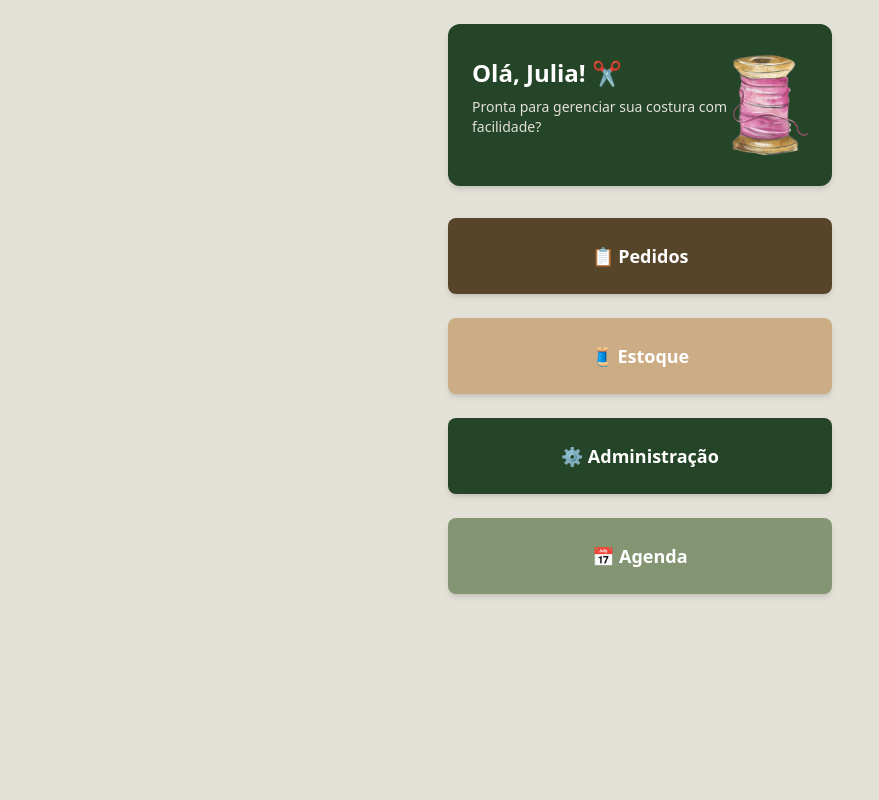
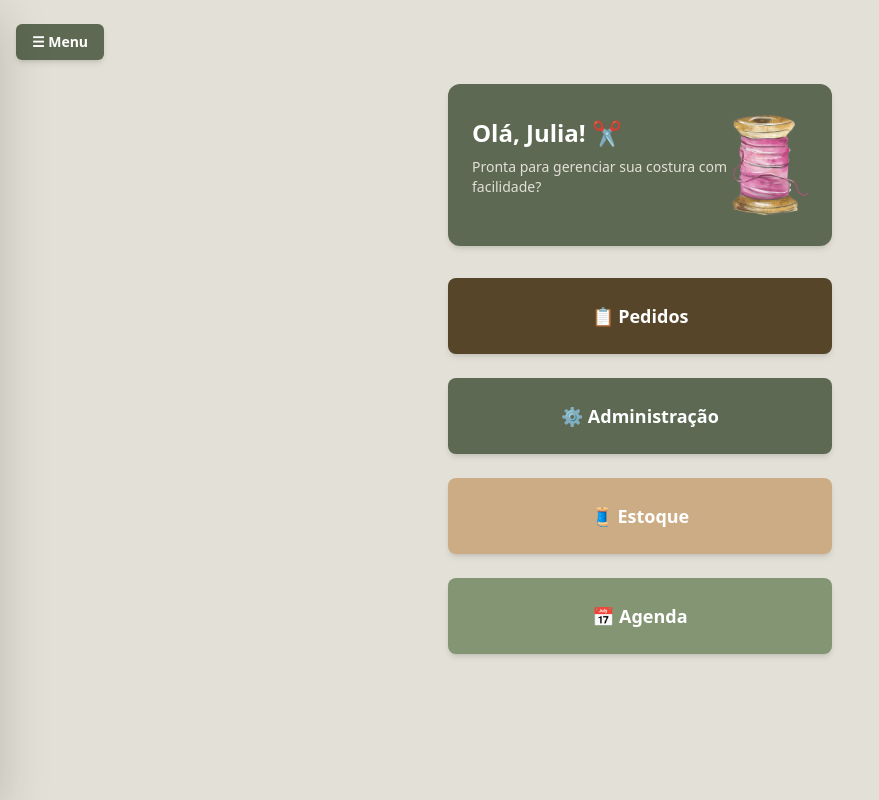
Before and after one commit to IsmsIsmenia/sistema-dressmakerjs, a React (Create React App) app in the folder frontend/: page /homemobile in a window 1280 px wide. Shown: the whole page, without its empty margins (0-879 px from the left). Built offline with nearby package versions, Linux system fonts and the light colour scheme; no server answers.

Commit message:
adicionando menu lateral

```diff
--- a/frontend/src/components/login/Login.css
+++ b/frontend/src/components/login/Login.css
@@ -141,6 +141,10 @@
     font-weight: 500;
     transition: 0.5s;
     transition: background 0.3s ease;
+    align-items:center;
+    display: flex;
+    justify-content: center;
+    padding: 12px 20px;
 }
 
 .login-form .inputBox #btn:hover{
--- a/frontend/src/pages/HomeMobile.js
+++ b/frontend/src/pages/HomeMobile.js
@@ -1,64 +1,127 @@
+import { useState, useEffect } from "react";
 import { Link } from "react-router-dom";
 import maquina_logo from "../assets/linha_mobile.png";
+import { useContext } from "react";
+import AuthContext from "../context/AuthContext";
+
 export default function HomeMobile() {
+  const { logout } = useContext(AuthContext);
+  const [menuOpen, setMenuOpen] = useState(false);
+
+  // Função para abrir e fechar o menu
+  const toggleMenu = () => {
+    setMenuOpen(!menuOpen);
+  };
+
+  // Fecha o menu ao clicar fora dele
+  const handleClickOutside = (event) => {
+    if (menuOpen && !event.target.closest(".sidebar")) {
+      setMenuOpen(false);
+    }
+  };
+
+  // Fecha o menu ao pressionar "Esc"
+  const handleKeyDown = (event) => {
+    if (event.key === "Escape") {
+      setMenuOpen(false);
+    }
+  };
+
+  // Adiciona e remove os event listeners
+  useEffect(() => {
+    if (menuOpen) {
+      document.addEventListener("mousedown", handleClickOutside);
+      document.addEventListener("keydown", handleKeyDown);
+    } else {
+      document.removeEventListener("mousedown", handleClickOutside);
+      document.removeEventListener("keydown", handleKeyDown);
+    }
+
+    return () => {
+      document.removeEventListener("mousedown", handleClickOutside);
+      document.removeEventListener("keydown", handleKeyDown);
+    };
+  }, [menuOpen]);
+
   return (
-    <div className="h-screen flex flex-col items-center bg-[#E3E0D7] p-6">
+    <div className="min-h-screen flex flex-col bg-[#E3E0D7] relative pt-4">
 
-      {/* Área superior com saudação e ilustração */}
-            <div className="bg-[#244527] w-full max-w-sm p-6 rounded-xl shadow-md flex items-center justify-between">
-        {/* Texto à esquerda */}
+      {/* Botão para abrir o menu */}
+      <button
+        type="button"
+        onClick={toggleMenu}
+        onKeyDown={(e) => e.key === "Enter" && toggleMenu()}
+        className="left-4 bg-[#5D6952] text-white px-3 py-2 rounded-md text-sm font-semibold shadow-md transition-all duration-300 hover:bg-[#3f673a] z-20 self-start ml-4"
+      >
+        ☰ Menu
+      </button>
+
+      {/* Sidebar deslizante */}
+      <div className={`fixed top-0 left-0 h-full w-64 bg-[#5D6952] shadow-lg transition-transform duration-300 ${menuOpen ? "translate-x-0" : "-translate-x-full"} z-30 sidebar`}>
+        <div className="flex flex-col items-center p-6">
+          <img src={maquina_logo} alt="Ícone" className="w-12 h-12 mb-4" />
+          <h2 className="text-white text-lg font-semibold">Menu</h2>
+
+          <nav className="mt-4 flex flex-col space-y-4 w-full">
+            <Link to="/pedidos" className="text-white text-lg flex items-center gap-2 hover:underline">📋 Pedidos</Link>
+            <Link to="/admin" className="text-white text-lg flex items-center gap-2 hover:underline">⚙️ Administração</Link>
+            <Link to="/estoque" className="text-white text-lg flex items-center gap-2 hover:underline">🧵 Estoque</Link>
+            <Link to="/agenda" className="text-white text-lg flex items-center gap-2 hover:underline">📅 Agenda</Link>
+          </nav>
+
+          {/* Botão de Logout */}
+          <div className="absolute bottom-6 left-0 w-full flex justify-center">
+          <button
+            type="button"
+            onClick={logout}
+            className="mt-auto bg-red-600 text-white px-4 py-2 rounded-md text-sm font-semibold shadow-md transition-all duration-300 hover:bg-red-700 "
+          >
+            🚪 Sair
+          </button>
+          </div>
+        </div>
+      </div>
+
+      {/* Fundo escuro quando o menu estiver aberto */}
+      {menuOpen && (
+        <div
+          className="fixed inset-0 bg-black bg-opacity-50 z-20"
+          onClick={toggleMenu}
+        ></div>
+      )}
+
+      {/* Conteúdo principal */}
+      <div className="flex-1 flex flex-col items-center p-6">
+
+        {/* Saudação */}
+        <div className="bg-[#5D6952] w-full max-w-sm p-6 rounded-xl shadow-md flex items-center justify-between">
           <div className="text-left">
-            <h1 className="text-white text-2xl font-semibold font-sans">Olá, Julia! ✂️</h1>
-            <p className="text-[#E3E0D7] text-sm mt-2 font-sans">
+            <h1 className="text-white text-2xl font-semibold">Olá, Julia! ✂️</h1>
+            <p className="text-[#E3E0D7] text-sm mt-2">
               Pronta para gerenciar sua costura com facilidade?
             </p>
           </div>
-
-        {/* Ícone à direita */}
           <div className="w-24 h-19">
-            <img
-            src={maquina_logo}
-            alt="Ícone de costura"
-            className="w-full h-full"
-            />
+            <img src={maquina_logo} alt="Ícone de costura" className="w-full h-full" />
           </div>
         </div>
 
-
+        {/* Botões principais */}
         <div className="flex flex-col gap-4 mt-8 w-full max-w-sm">
-
-        {/* Botão Lista de Pedidos */}
-        <Link
-          to="/pedidos"
-          className="bg-[#564529] text-white py-4 rounded-lg text-center text-lg font-semibold shadow-md transition-all duration-300 transform hover:scale-105 hover:bg-[#8e764f] no-underline"
-          >
+          <Link to="/pedidos" className="bg-[#564529] text-white py-4 rounded-lg text-center text-lg font-semibold shadow-md hover:bg-[#8e764f] no-underline">
             📋 Pedidos
           </Link>
-
-        {/* Botão Estoque de Materiais */}
-        <Link
-          to="/estoque"
-          className="bg-[#CCAC85] text-white py-4 rounded-lg text-center text-lg font-semibold shadow-md transition-all duration-300 transform hover:scale-105 hover:bg-[#c7b08a] no-underline "
-        >
+          <Link to="/admin" className="bg-[#5D6952] text-white py-4 rounded-lg text-center text-lg font-semibold shadow-md hover:bg-[#3f673a] no-underline">
+            ⚙️ Administração
+          </Link>
+          <Link to="/estoque" className="bg-[#CCAC85] text-white py-4 rounded-lg text-center text-lg font-semibold shadow-md hover:bg-[#c7b08a] no-underline">
             🧵 Estoque
           </Link>
-
-        {/* Botão Administração */}
-        <Link
-          to="/admin"
-          className="bg-[#244527] text-white py-4 rounded-lg text-center text-lg font-semibold shadow-md transition-all duration-300 transform hover:scale-105 hover:bg-[#3f673a] no-underline"
-        >
-          ⚙️ Administração
-        </Link>
-
-        {/* Botão Agenda */}
-        <Link
-          to="/agenda"
-          className="bg-[#849573] text-white py-4 rounded-lg text-center text-lg font-semibold shadow-md transition-all duration-300 transform hover:scale-105 hover:bg-[#667f52] no-underline"
-        >
+          <Link to="/agenda" className="bg-[#849573] text-white py-4 rounded-lg text-center text-lg font-semibold shadow-md hover:bg-[#667f52] no-underline">
             📅 Agenda
           </Link>
         </div>
       </div>
+    </div>
   );
 }
```
Lines whose indentation alone changed are shown as unchanged.
